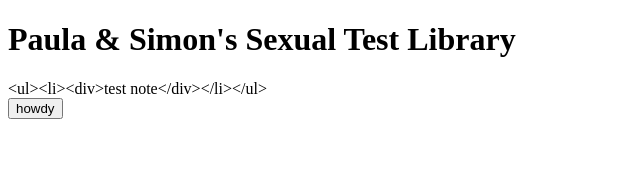
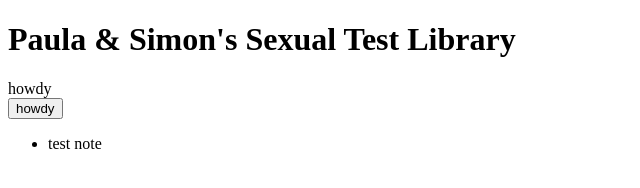
Before and after one commit to FiddlersCode/notes, a website: page index.html in a window 1280 px wide. Both pictures are taken after a click on the button "howdy". Shown: the whole page, without its empty margins (0-640 px from the left). Drawn offline with Linux system fonts and the light colour scheme.

Commit message:
html interpolation high five moment! working

```diff
--- a/index.html
+++ b/index.html
@@ -14,6 +14,10 @@
   <body>
     <h1>Paula & Simon's Sexual Test Library</h1>
     <div id="app"> hello</div>
-    <button onclick="noteController.changeGreeting();">howdy</button>
+    <button onclick="noteController.changeGreeting('howdy');">howdy</button>
+    <script>
+    document.write(noteController.view);
+      </script>
+
   </body>
 </html>
--- a/noteController.js
+++ b/noteController.js
@@ -6,9 +6,9 @@
     this.view = notePadViewer.displayAll(notePad);
   }
 
-  NoteController.prototype.changeGreeting = function () {
+  NoteController.prototype.changeGreeting = function (text) {
     var elem = document.getElementById("app");
-    elem.textContent = this.view;
+    elem.textContent = text;
   };
 
   exports.NoteController = NoteController;
```
